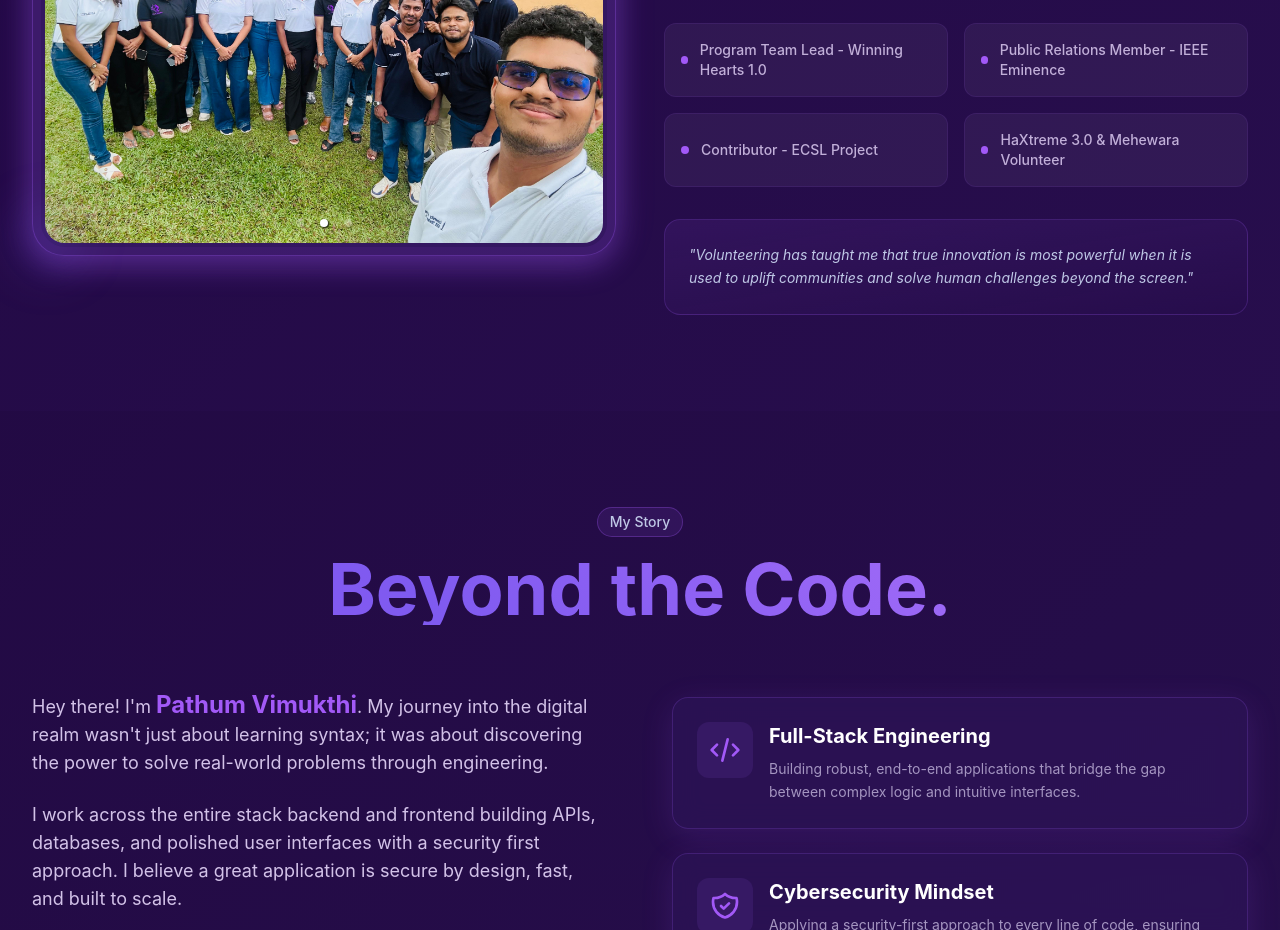
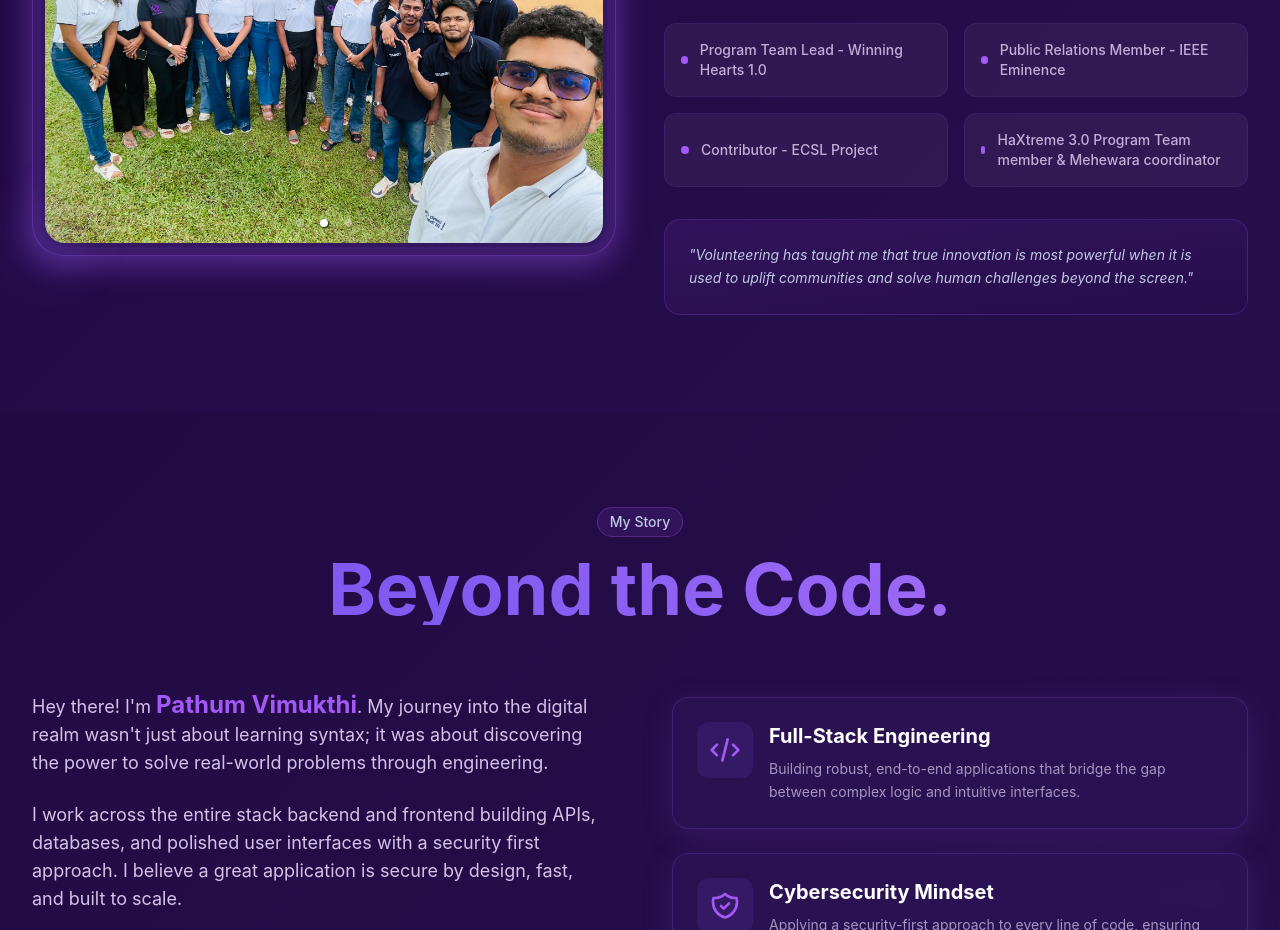
Before and after one commit to Pathum-Vimukthi-Kumara/Pathum-Vimukthi-Portfolio-Site, a React (Create React App) app: page / in a window 1280 px wide. Shown: the part 4640-5570 px from the top of the page. Built offline with nearby package versions, Linux system fonts and the light colour scheme.

Commit message:
modified projects

```diff
--- a/src/Volunteering.js
+++ b/src/Volunteering.js
@@ -13,7 +13,7 @@ const Volunteering = () => {
     "Program Team Lead - Winning Hearts 1.0",
     "Public Relations Member - IEEE Eminence",
     "Contributor - ECSL Project",
-    "HaXtreme 3.0 & Mehewara Volunteer",
+    "HaXtreme 3.0 Program Team member & Mehewara coordinator ",
   ];
 
   return (
```
